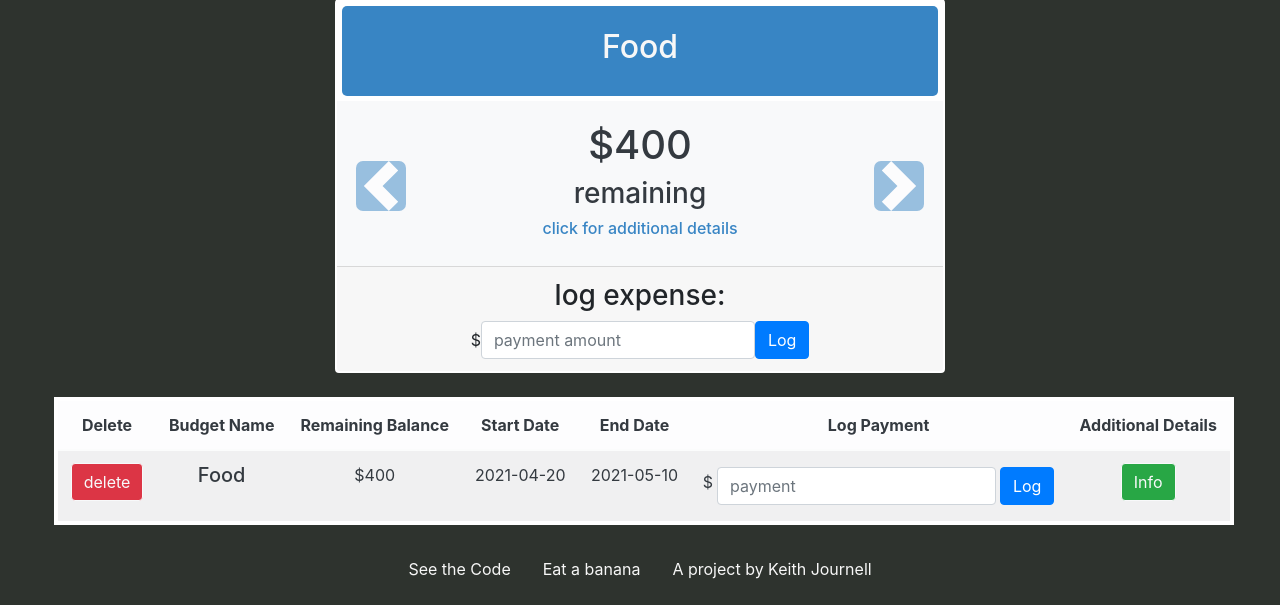
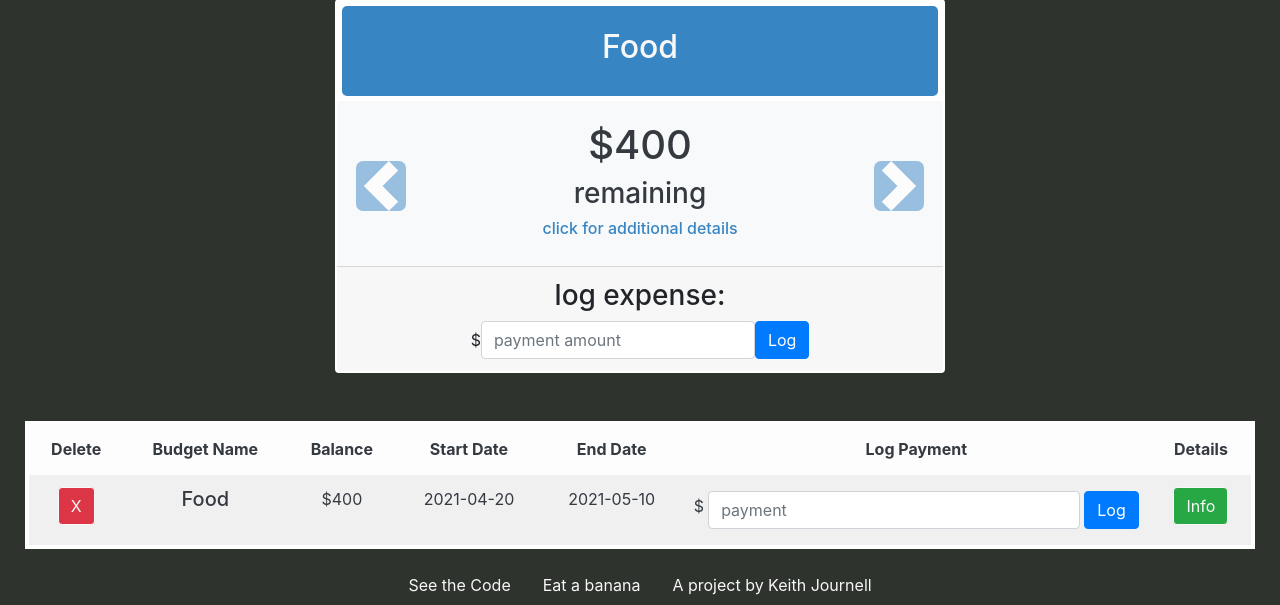
Before and after one commit to KNJour/budgetpal, a Flask app: page /dashboard in a window 1280 px wide. Shown: the part 269-874 px from the top of the page. Before the commit the page ends 848 px from the top, so only its background shows below. Run offline with Flask 2, Linux system fonts and the light colour scheme; a user stored in the database is signed in; data comes from the database, SQL or seed files in the repository; some libraries are stand-ins or nearby versions.

Commit message:
further layout changes

```diff
--- a/static/CSS/style.css
+++ b/static/CSS/style.css
@@ -160,5 +160,8 @@ body {
   overflow: hidden;
 }
 #logpmt {
-  min-width: 200px;
+  min-width: 180px;
 }
+#logpmtSmall {
+  min-width: 150px;
+}
--- a/templates/testdashboard.html
+++ b/templates/testdashboard.html
@@ -143,26 +143,26 @@
               </div>
          </div>
     </div>
-    <!-- TABLE ROW START  -->
-    <div class="row budgetTableRow">
-        <div class="col-12">
-            <table class="table table-light table-striped text-dark budgetsTable text-center m-1">
+    <!-- TABLE ROW START MD SCREEN TABLE -->
+    <div class="row budgetTableRow d-none d-md-block p-0  mt-5">
+        <div class="col-12 pl-0 pr-0">
+            <table class="table table-light table-striped text-dark budgetsTable text-center">
                 <thead class="table-head tableRow">
                     <th class="tableItem">Delete</th>
                     <th class="tableItem">Budget Name</th>
-                    <th class="tableItem">Remaining Balance</th>
+                    <th class="tableItem">Balance</th>
                     <th class="tableItem">Start Date</th>
                     <th class="tableItem">End Date</th>
                     <th class="tableItem" id="logpmt">Log Payment</th>
-                    <th class="tableItem">Additional Details</th>
+                    <th class="tableItem">Details</th>
                 </thead>
                 {%for one_budget in all_budgets %}
                 <tbody>
                     <tr class="tableRow">
                         <form action="/delete" method="post">
-                            <td><input type="hidden" name="budget_id" value="{{one_budget['id']}}"><input type="submit" value="delete" class="btn btn-danger btn-outline-light"></td>
+                            <td><input type="hidden" name="budget_id" value="{{one_budget['id']}}"><input type="submit" value="X" class="btn btn-danger btn-outline-light"></td>
                         </form>
-                        <td class="tableItem"><h5>{{one_budget['budget_name']}}</h5></td>
+                        <td class="tableItem tableName"><h5>{{one_budget['budget_name']}}</h5></td>
                         <td class="tableItem">${{one_budget['adj_balance']}}</td>
                         <td class="tableItem">{{one_budget['start_date']}}</td>
                         <td class="tableItem">{{one_budget['target_date']}}</td>
@@ -178,7 +178,38 @@
                     </tr>
                 </tbody>
                 {% endfor %}
-
+            </table>
+        </div>
+    </div>
+    <!-- TABLE ROW START SMALL AND MOBILE SCREEN TABLE -->
+    <div class="row budgetTableRow d-md-none p-0  mt-5">
+        <div class="col-12 pl-0 pr-0">
+            <table class="table table-light table-striped text-dark budgetsTable text-center">
+                <thead class="table-head tableRow">
+                    <th class="tableItem">Delete</th>
+                    <th class="tableItem">Budget Name</th>
+                    <th class="tableItem">Balance</th>
+                    <th class="tableItem" id="logpmt">Log Payment</th>
+                </thead>
+                {%for one_budget in all_budgets %}
+                <tbody>
+                    <tr class="tableRow">
+                        <form action="/delete" method="post">
+                            <td><input type="hidden" name="budget_id" value="{{one_budget['id']}}"><input type="submit" value="X" class="btn btn-danger btn-outline-light"></td>
+                        </form>
+                        <td><a href="show/{{one_budget['id']}}"><p>{{one_budget['budget_name']}}</p></a></td>
+                        <td class="tableItem">${{one_budget['adj_balance']}}</td>
+                        <td class="tableItem" id="logpmtSmall">
+                            <form class="form logForm" action="/update_budget" method="post">
+                                <label for="amount">$</label>
+                                <input class="form-control m-1 " type="text" name="amount" placeholder="payment">
+                                <input class=" align-self-center" type="hidden" name="budget_id" value="{{one_budget['id']}}">
+                                <button class="btn btn-primary " type="submit">Log</button>
+                            </form>
+                        </td>
+                    </tr>
+                </tbody>
+                {% endfor %}
             </table>
         </div>
     </div>
```
Lines whose indentation alone changed are shown as unchanged.
